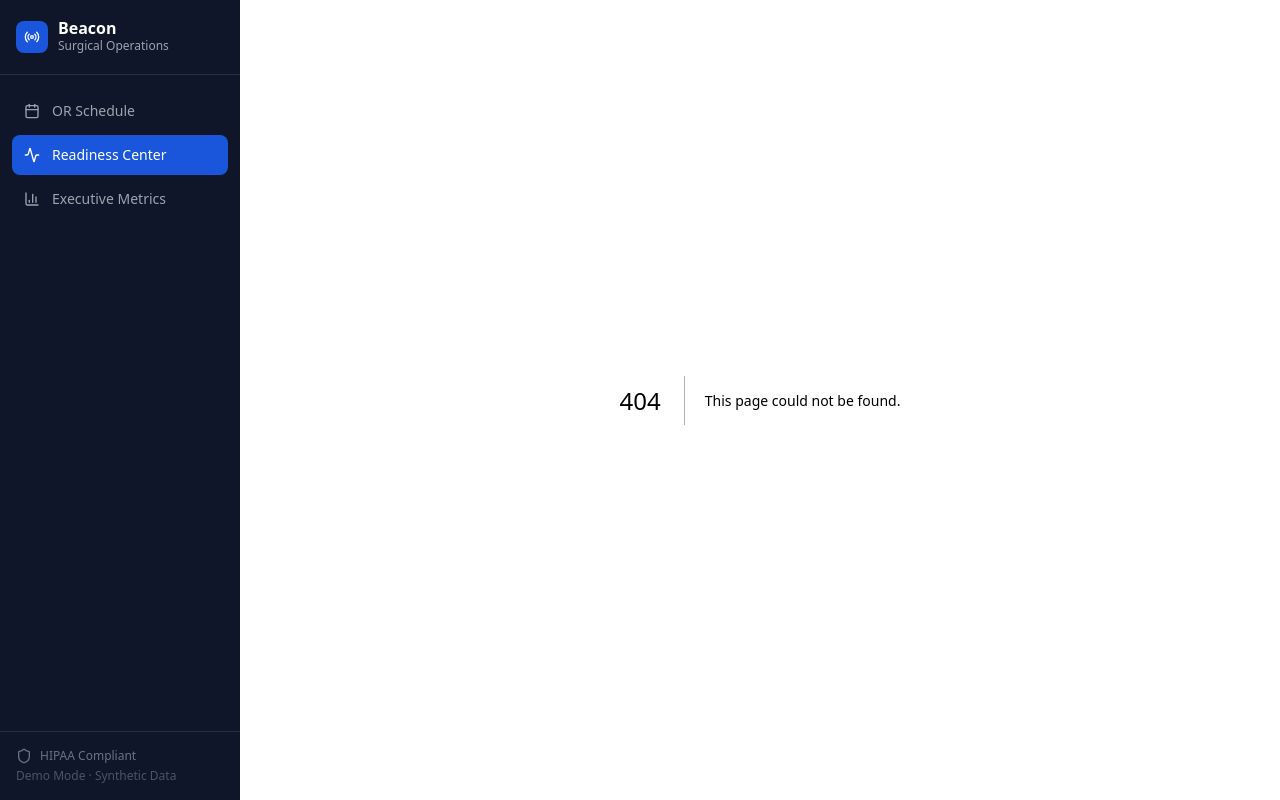
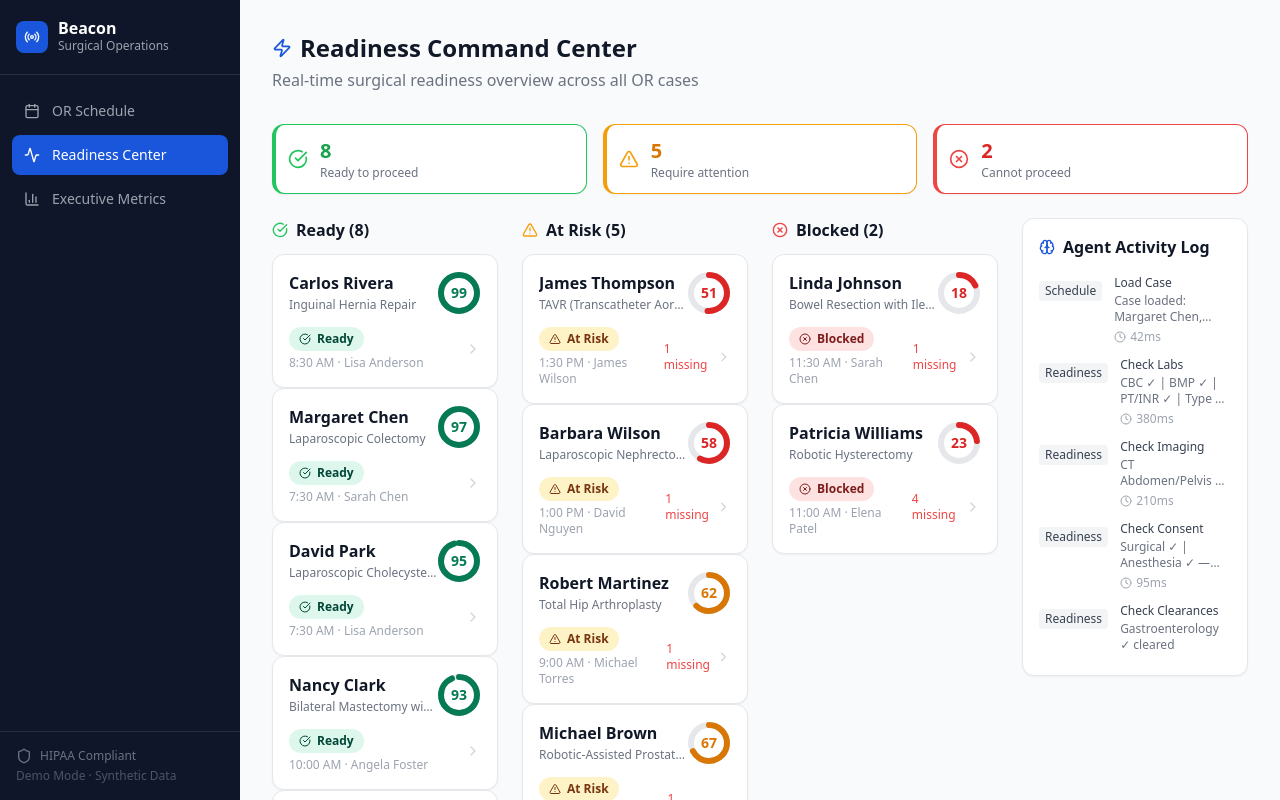
Before and after one commit to aarushi-lakhi/beacon, a Next.js app: page /readiness in a window 1280 px wide. Before the commit this address had no page. Shown: the top 800 px of the page. Built offline with nearby package versions, Linux system fonts and the light colour scheme.

Commit message:
feat: add Readiness Command Center with Ready/At-Risk/Blocked columns and agent activity feed

```diff
--- /dev/null
+++ b/src/app/readiness/page.tsx
@@ -0,0 +1,169 @@
+"use client";
+import { useEffect, useState } from "react";
+import Link from "next/link";
+import { ChevronRight, AlertTriangle, XCircle, CheckCircle, Zap } from "lucide-react";
+import StatusBadge from "@/components/StatusBadge";
+import ReadinessScore from "@/components/ReadinessScore";
+import AgentActivityFeed from "@/components/AgentActivityFeed";
+import { BeaconRunResult, AgentTrace } from "@/lib/types";
+import { formatTime } from "@/lib/utils";
+import demoResults from "@/data/demo-results.json";
+import schedule from "@/data/schedule.json";
+import patients from "@/data/patients.json";
+
+interface CaseSummary {
+  id: string;
+  patientName: string;
+  procedure: string;
+  surgeon: string;
+  startTime: string;
+  score: number;
+  status: "ready" | "at-risk" | "blocked";
+  missingCount: number;
+}
+
+export default function ReadinessPage() {
+  const [readyCases, setReadyCases] = useState<CaseSummary[]>([]);
+  const [atRiskCases, setAtRiskCases] = useState<CaseSummary[]>([]);
+  const [blockedCases, setBlockedCases] = useState<CaseSummary[]>([]);
+  const [allTraces, setAllTraces] = useState<AgentTrace[]>([]);
+
+  useEffect(() => {
+    const demo = demoResults as unknown as BeaconRunResult;
+    const patientMap = Object.fromEntries(
+      patients.map((p) => [p.id, p.name])
+    );
+    const caseMap = Object.fromEntries(
+      schedule.map((c) => [c.id, c])
+    );
+
+    const ready: CaseSummary[] = [];
+    const atRisk: CaseSummary[] = [];
+    const blocked: CaseSummary[] = [];
+    const traces: AgentTrace[] = [];
+
+    Object.entries(demo.results).forEach(([caseId, r]) => {
+      const sc = caseMap[caseId];
+      if (!sc) return;
+      const summary: CaseSummary = {
+        id: caseId,
+        patientName: patientMap[sc.patientId] ?? "Unknown",
+        procedure: sc.procedure,
+        surgeon: sc.surgeon,
+        startTime: sc.startTime,
+        score: r.readiness.score,
+        status: r.readiness.status,
+        missingCount: r.readiness.missingItems.length,
+      };
+      if (r.readiness.status === "ready") ready.push(summary);
+      else if (r.readiness.status === "at-risk") atRisk.push(summary);
+      else blocked.push(summary);
+      traces.push(...r.traces);
+    });
+
+    setReadyCases(ready.sort((a, b) => b.score - a.score));
+    setAtRiskCases(atRisk.sort((a, b) => a.score - b.score));
+    setBlockedCases(blocked.sort((a, b) => a.score - b.score));
+    setAllTraces(traces.sort((a, b) => a.timestamp.localeCompare(b.timestamp)));
+  }, []);
+
+  const CaseCard = ({ c }: { c: CaseSummary }) => (
+    <Link href={`/case/${c.id}`}>
+      <div className="card p-4 hover:shadow-md transition-shadow cursor-pointer group">
+        <div className="flex items-start justify-between mb-3">
+          <div className="flex-1 min-w-0">
+            <div className="font-semibold text-gray-900 truncate">{c.patientName}</div>
+            <div className="text-xs text-gray-500 mt-0.5 truncate">{c.procedure}</div>
+          </div>
+          <ReadinessScore score={c.score} size={44} showLabel={false} />
+        </div>
+        <div className="flex items-center justify-between">
+          <div>
+            <StatusBadge status={c.status} size="sm" />
+            <div className="text-xs text-gray-400 mt-1">{formatTime(c.startTime)} · {c.surgeon.replace("Dr. ", "")}</div>
+          </div>
+          {c.missingCount > 0 && (
+            <span className="text-xs text-red-500 font-medium">
+              {c.missingCount} missing
+            </span>
+          )}
+          <ChevronRight className="w-4 h-4 text-gray-300 group-hover:text-beacon-blue transition-colors" />
+        </div>
+      </div>
+    </Link>
+  );
+
+  return (
+    <div className="p-8">
+      <div className="mb-8">
+        <div className="flex items-center gap-2 mb-1">
+          <Zap className="w-5 h-5 text-beacon-blue" />
+          <h1 className="text-2xl font-bold text-gray-900">Readiness Command Center</h1>
+        </div>
+        <p className="text-gray-500">Real-time surgical readiness overview across all OR cases</p>
+      </div>
+
+      <div className="grid grid-cols-3 gap-4 mb-6">
+        <div className="card p-3 flex items-center gap-3 border-l-4 border-green-500">
+          <CheckCircle className="w-5 h-5 text-green-500" />
+          <div>
+            <div className="text-xl font-bold text-green-600">{readyCases.length}</div>
+            <div className="text-xs text-gray-500">Ready to proceed</div>
+          </div>
+        </div>
+        <div className="card p-3 flex items-center gap-3 border-l-4 border-amber-500">
+          <AlertTriangle className="w-5 h-5 text-amber-500" />
+          <div>
+            <div className="text-xl font-bold text-amber-600">{atRiskCases.length}</div>
+            <div className="text-xs text-gray-500">Require attention</div>
+          </div>
+        </div>
+        <div className="card p-3 flex items-center gap-3 border-l-4 border-red-500">
+          <XCircle className="w-5 h-5 text-red-500" />
+          <div>
+            <div className="text-xl font-bold text-red-600">{blockedCases.length}</div>
+            <div className="text-xs text-gray-500">Cannot proceed</div>
+          </div>
+        </div>
+      </div>
+
+      <div className="grid grid-cols-4 gap-6">
+        <div className="col-span-3 grid grid-cols-3 gap-6">
+          <div>
+            <div className="flex items-center gap-2 mb-3">
+              <CheckCircle className="w-4 h-4 text-green-500" />
+              <h2 className="font-semibold text-gray-900">Ready ({readyCases.length})</h2>
+            </div>
+            <div className="space-y-3">
+              {readyCases.map((c) => <CaseCard key={c.id} c={c} />)}
+            </div>
+          </div>
+
+          <div>
+            <div className="flex items-center gap-2 mb-3">
+              <AlertTriangle className="w-4 h-4 text-amber-500" />
+              <h2 className="font-semibold text-gray-900">At Risk ({atRiskCases.length})</h2>
+            </div>
+            <div className="space-y-3">
+              {atRiskCases.map((c) => <CaseCard key={c.id} c={c} />)}
+            </div>
+          </div>
+
+          <div>
+            <div className="flex items-center gap-2 mb-3">
+              <XCircle className="w-4 h-4 text-red-500" />
+              <h2 className="font-semibold text-gray-900">Blocked ({blockedCases.length})</h2>
+            </div>
+            <div className="space-y-3">
+              {blockedCases.map((c) => <CaseCard key={c.id} c={c} />)}
+            </div>
+          </div>
+        </div>
+
+        <div>
+          <AgentActivityFeed traces={allTraces} title="Agent Activity Log" />
+        </div>
+      </div>
+    </div>
+  );
+}
```
